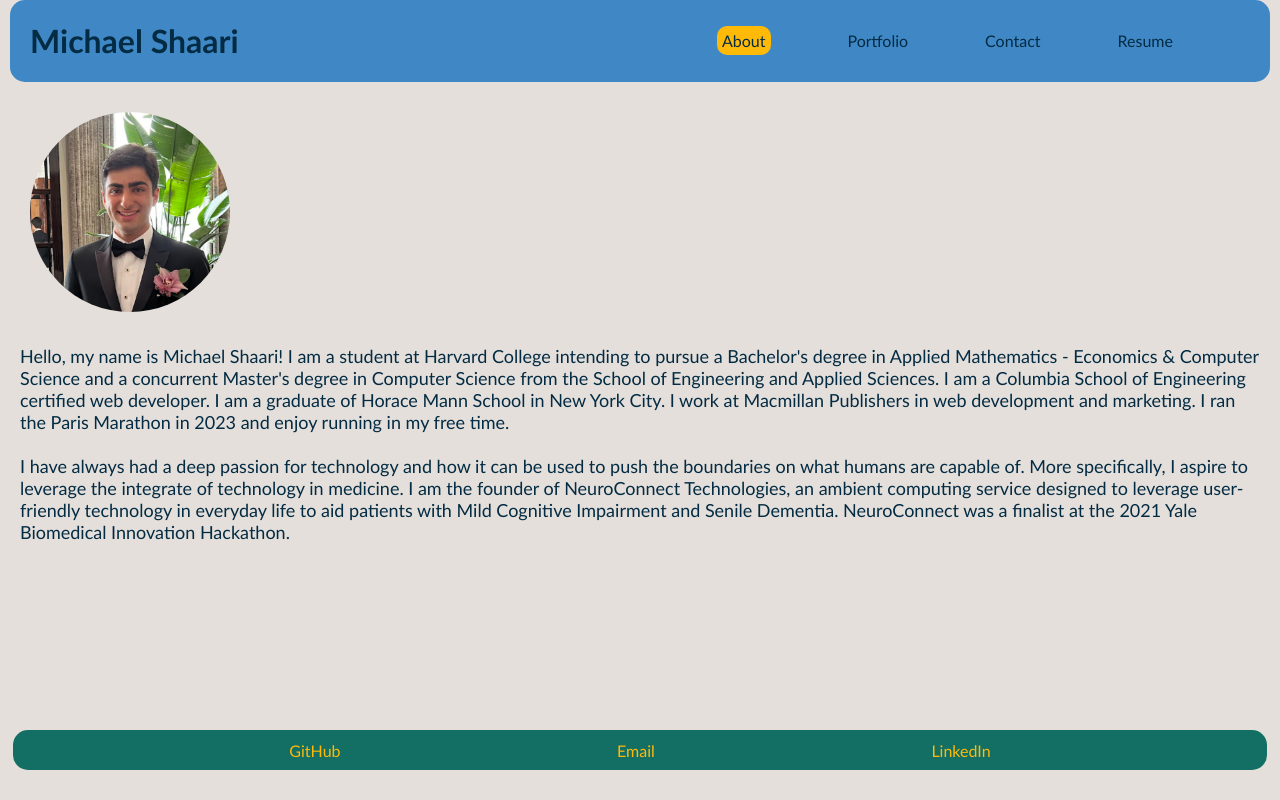
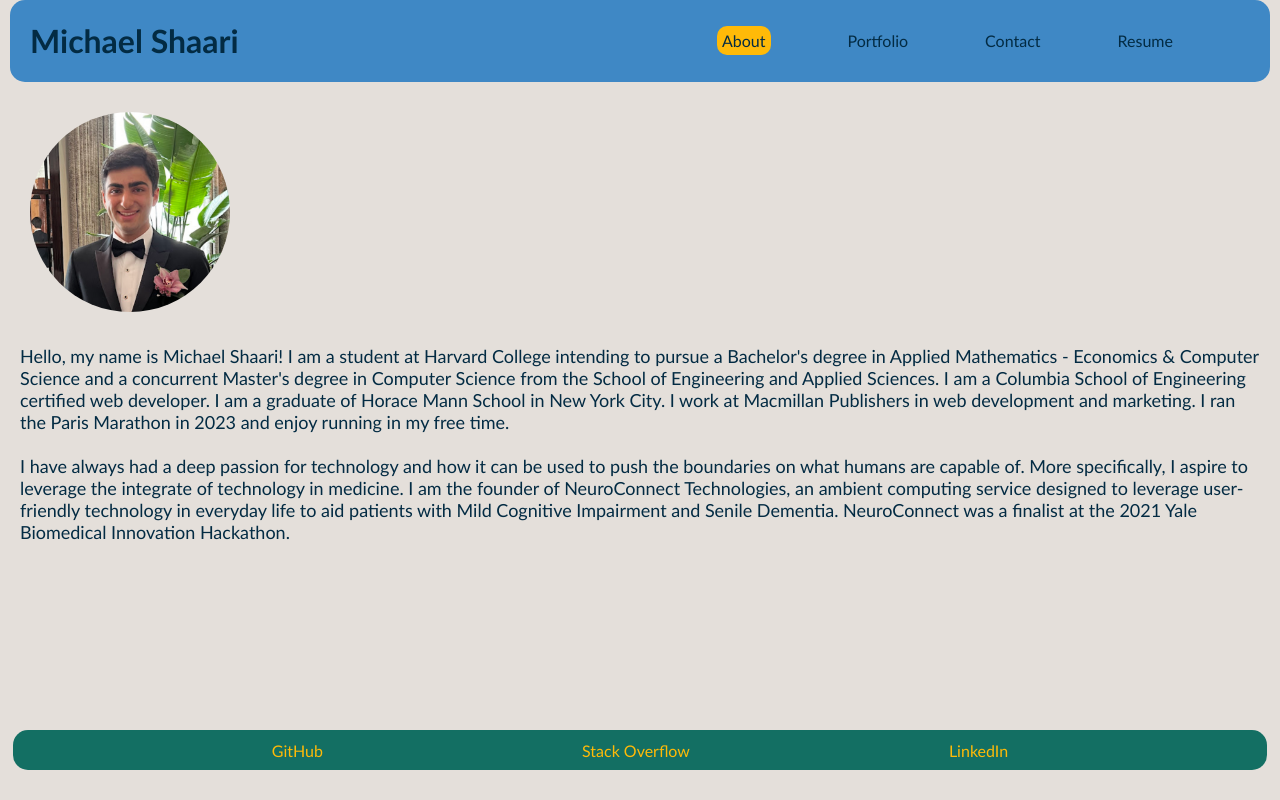
Before and after one commit to mshaari/react-portfolio, a React (Create React App) app: page / in a window 1280 px wide. Built offline with nearby package versions, Linux system fonts and the light colour scheme; the HTML template or start-up script is replaced by a standard one.

Commit message:
Updates to README and footer

```diff
--- a/src/components/Footer.js
+++ b/src/components/Footer.js
@@ -9,7 +9,7 @@ function Footer() {
                 </li>
 
                 <li>
-                    <a href="mailto:michael.shaari@gmail.com">Email</a>
+                    <a href="https://stackoverflow.com/users/21660005/michael-s">Stack Overflow</a>
                 </li>
 
                 <li>
```
Also changed, not shown: 1 other file (tests, documents, lock files or other folders).
